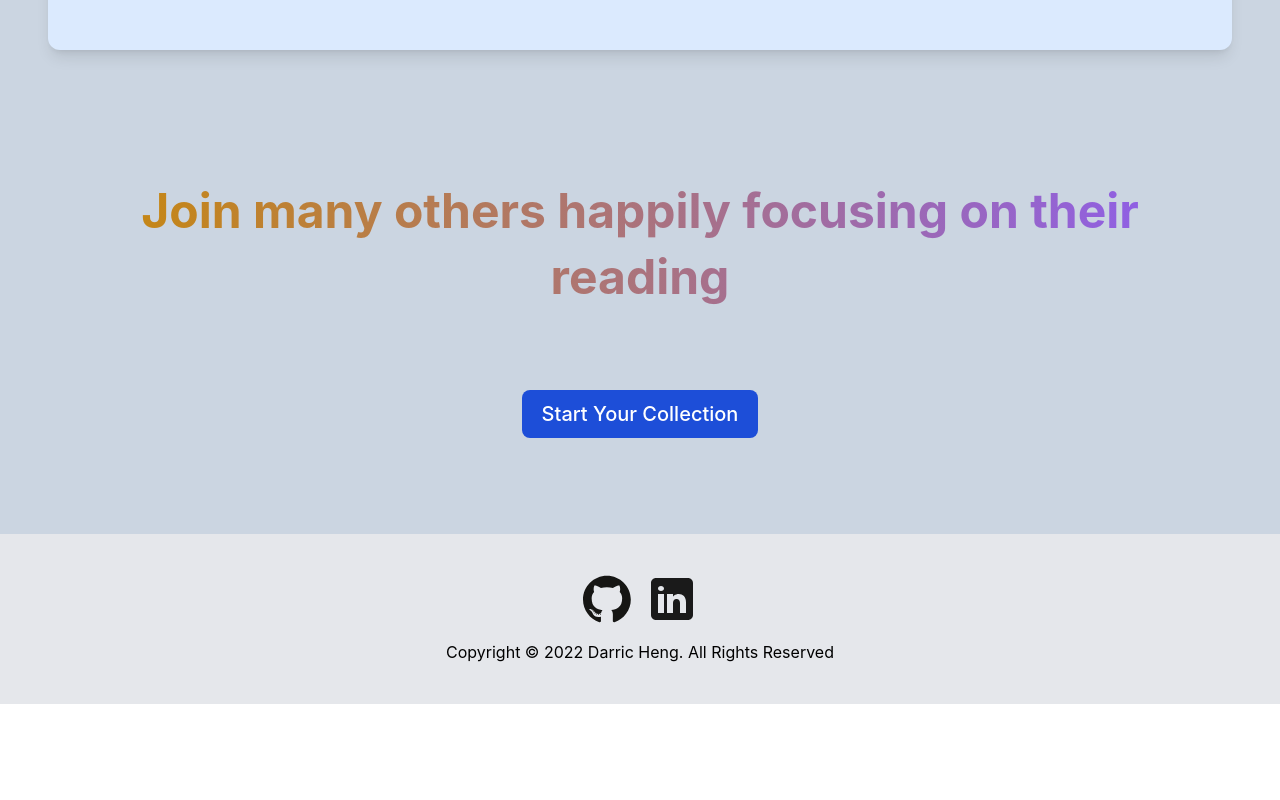
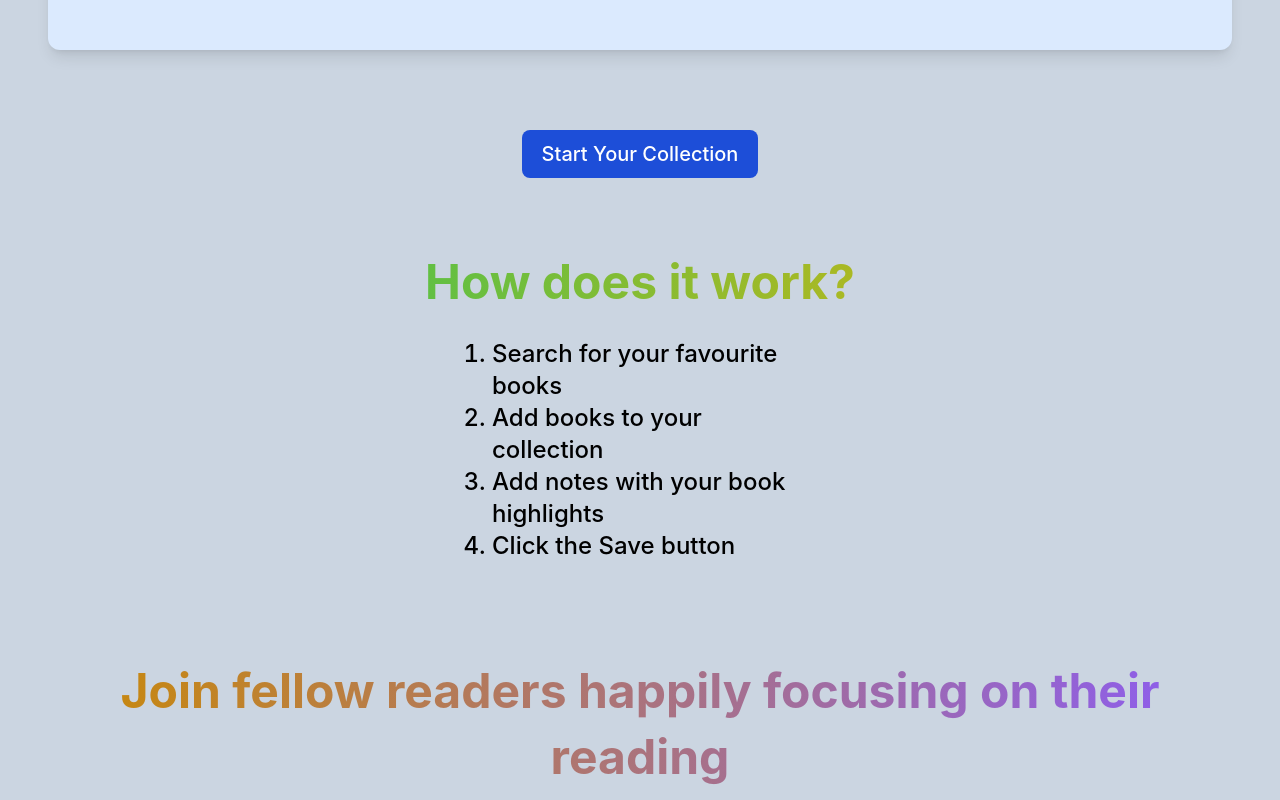
Before and after one commit to darricheng/book-notes-app, a React (Create React App) app: page / in a window 1280 px wide. Shown: the part 1560-2360 px from the top of the page. Before the commit the page ends 2264 px from the top, so only its background shows below. Built offline with nearby package versions, Linux system fonts and the light colour scheme.

Commit message:
More home page additions

```diff
--- /dev/null
+++ b/src/Components/StartCollectionBtn.js
@@ -0,0 +1,14 @@
+import { useNavigate } from "react-router-dom";
+
+export default function StartCollectionBtn() {
+  const navigate = useNavigate();
+  return (
+    <button
+      type="button"
+      class="text-white bg-blue-700 hover:bg-blue-800 focus:ring-4 focus:ring-blue-300 font-medium rounded-lg text-xl px-5 py-2.5 mb-12 dark:bg-blue-600 dark:hover:bg-blue-700 focus:outline-none dark:focus:ring-blue-800"
+      onClick={() => navigate("/search")}
+    >
+      Start Your Collection
+    </button>
+  );
+}
--- a/src/Pages/Home.js
+++ b/src/Pages/Home.js
@@ -2,14 +2,13 @@ import DescCard from "../Components/DescCard";
 import SearchBar from "../Components/SearchBar";
 import stackOfBooks from "../img/stack-of-books.jpg";
 import libraryBookshelf from "../img/library-bookshelf.jpg";
-import { useNavigate } from "react-router-dom";
+import StartCollectionBtn from "../Components/StartCollectionBtn";
 
 export default function Home({
   // destructured props
   setSearchText,
   submitSearch,
 }) {
-  const navigate = useNavigate();
   return (
     <div className="p-12" id="home">
       <h1 className="text-7xl font-extrabold mb-8 text-transparent bg-clip-text bg-gradient-to-r from-blue-600 to-green-500">
@@ -26,6 +25,7 @@ export default function Home({
       <h3 className="mt-40 mb-16 text-5xl font-bold text-transparent bg-clip-text bg-gradient-to-r from-purple-500 to-sky-400">
         What is Book Notes?
       </h3>
+      <section className="mb-20">
         <DescCard
           img={stackOfBooks}
           header="Book Notes is the little haven that your notes deserve"
@@ -36,16 +36,23 @@ export default function Home({
           header="Just search for books, then start adding notes"
           para="It's that simple!"
         />
-      <h3 className="mt-32 mb-20 text-5xl leading-snug font-bold text-transparent bg-clip-text bg-gradient-to-r from-yellow-600 to-violet-500">
-        Join many others happily focusing on their reading
+      </section>
+      <StartCollectionBtn />
+      <h3 className="mt-8 mb-8 text-5xl font-bold text-transparent bg-clip-text bg-gradient-to-r from-green-500 to-yellow-500">
+        How does it work?
       </h3>
-      <button
-        type="button"
-        class="text-white bg-blue-700 hover:bg-blue-800 focus:ring-4 focus:ring-blue-300 font-medium rounded-lg text-xl px-5 py-2.5 mb-12 dark:bg-blue-600 dark:hover:bg-blue-700 focus:outline-none dark:focus:ring-blue-800"
-        onClick={() => navigate("/search")}
-      >
-        Start Your Collection
-      </button>
+      <div className="text-left w-1/4 mx-auto text-2xl mb-24 font-medium">
+        <ol className="list-decimal">
+          <li>Search for your favourite books</li>
+          <li>Add books to your collection</li>
+          <li>Add notes with your book highlights</li>
+          <li>Click the Save button</li>
+        </ol>
+      </div>
+      <h3 className="mb-20 text-5xl leading-snug font-bold text-transparent bg-clip-text bg-gradient-to-r from-yellow-600 to-violet-500">
+        Join fellow readers happily focusing on their reading
+      </h3>
+      <StartCollectionBtn />
     </div>
   );
 }
```
Lines whose indentation alone changed are shown as unchanged.
